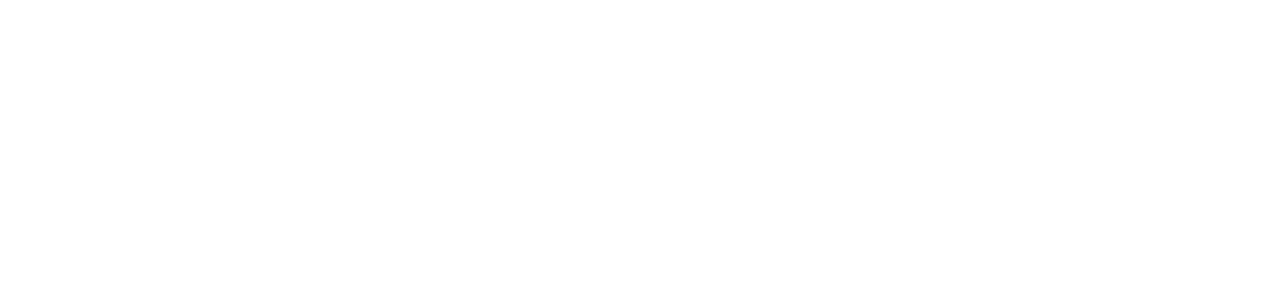
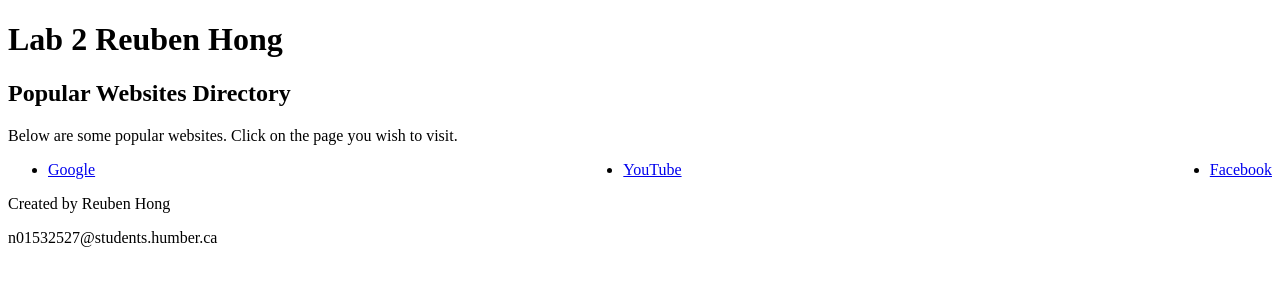
Before and after one commit to ReubenHongSecE/Lab2ReubenHong, a plain HTML site: page index.html in a window 1280 px wide. Drawn offline with Linux system fonts and the light colour scheme.

Commit message:
added title tag and relevant content to semantic elements

```diff
--- a/index.html
+++ b/index.html
@@ -1,29 +1,36 @@
 <!DOCTYPE html>
 <html>
     <head>
+        <title>Lab 2 Reuben Hong</title>
         <style>
             nav ul {
                 display: flex;
-
+                justify-content: space-between;
             }
         </style>
     </head>
+
     <body>
+        <h1>Lab 2 Reuben Hong</h1>
+        <article>
+            <header>
+                <h2>Popular Websites Directory</h2>
+            </header>
+            <main>
+                <p>Below are some popular websites. Click on the page you wish to visit.</p>
         <nav>
             <ul>
-
+                <li><a href="https://www.google.com/">Google</a></li>
+                <li><a href="https://www.youtube.com/">YouTube</a></li>
+                <li><a href="https://www.facebook.com/">Facebook</a></li>
             </ul>
         </nav>
-        <article>
-            <header>
-
-            </header>
-            <main>
-
             </main>
         </article>
+
         <footer>
-
+            <p>Created by Reuben Hong</p>
+            <p>n01532527@students.humber.ca</p>
         </footer>
     </body>
 </html>
```
